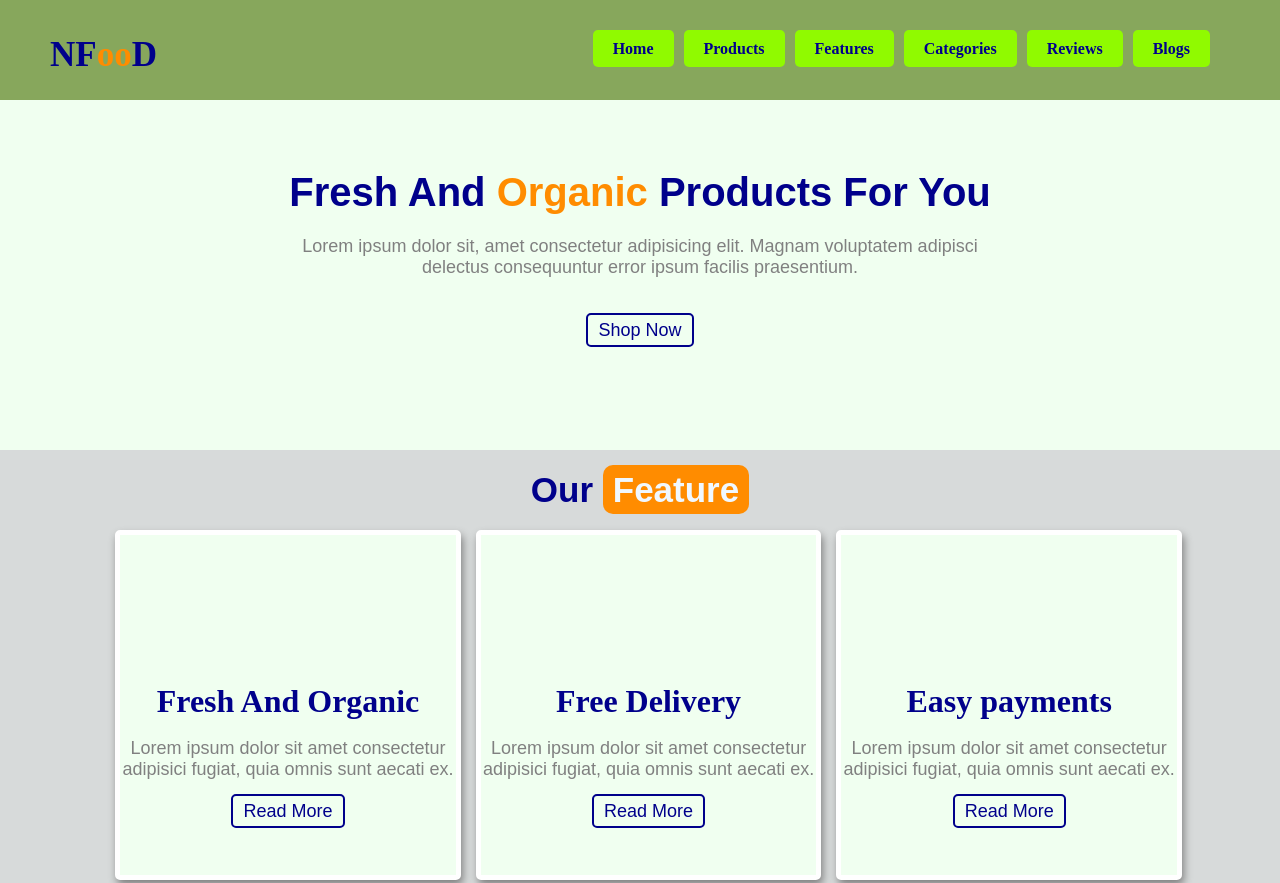
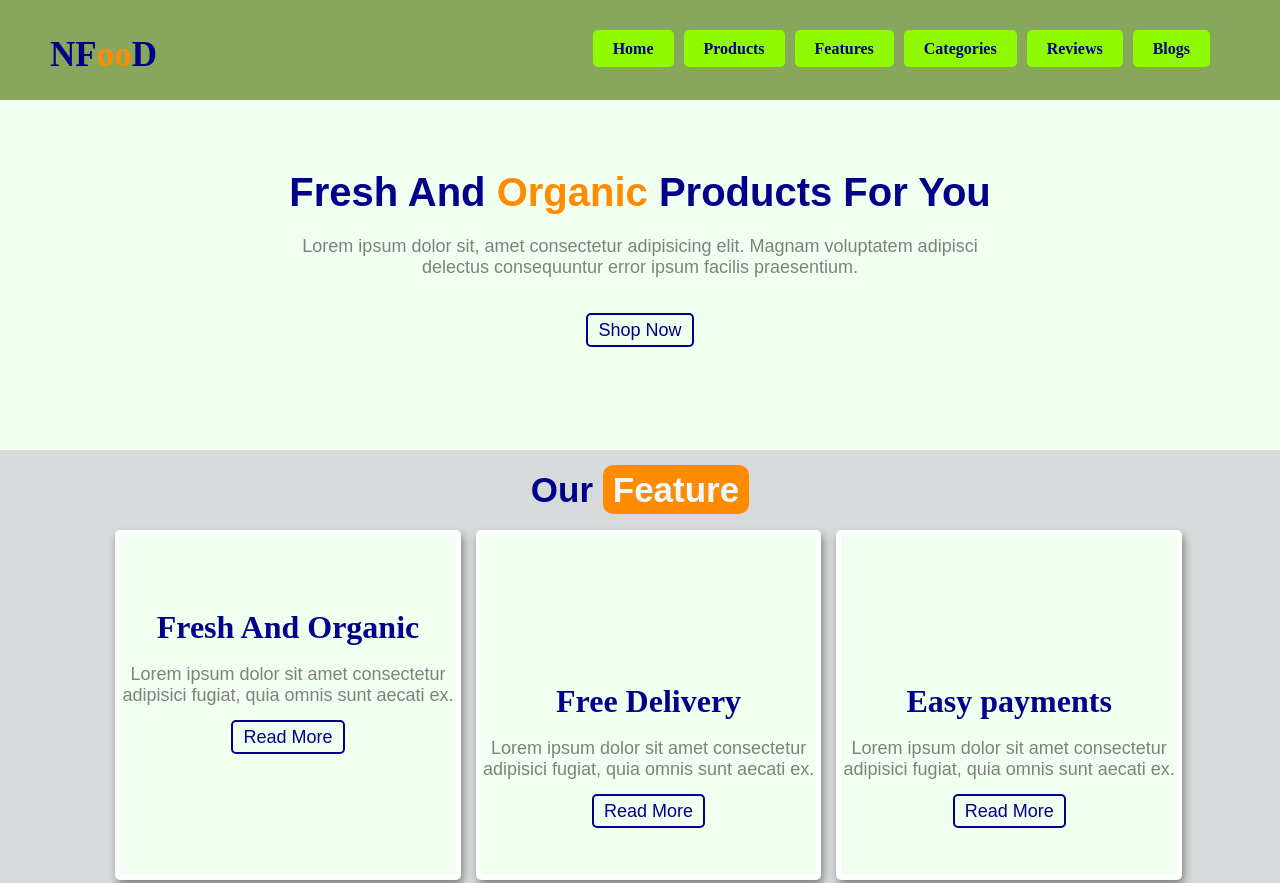
Before and after one commit to jahid545583/My_New_Project, a plain HTML site: page index.html in a window 1280 px wide. Shown: the top 883 px of the page. Drawn offline with Linux system fonts and the light colour scheme; a script that the page names is missing.

Commit message:
Update index.html

```diff
--- a/index.html
+++ b/index.html
@@ -483,7 +483,7 @@ footer {
 
         <div class="all_services">
             <div class="fresh" id="card">
-                <h1 style="text-align: center; color: darkblue;"> <br><br><br><br> Fresh And Organic</h1><br>
+                <h1 style="text-align: center; color: darkblue;"> <br><br> Fresh And Organic</h1><br>
                 <p style="text-align: center;">Lorem ipsum dolor sit amet consectetur adipisici fugiat, quia omnis sunt
                     aecati ex.
                  <br><br>   <a style="text-decoration: none;padding: 5px 10px;border: 2px solid darkblue;" href="#">Read More</a>
```
